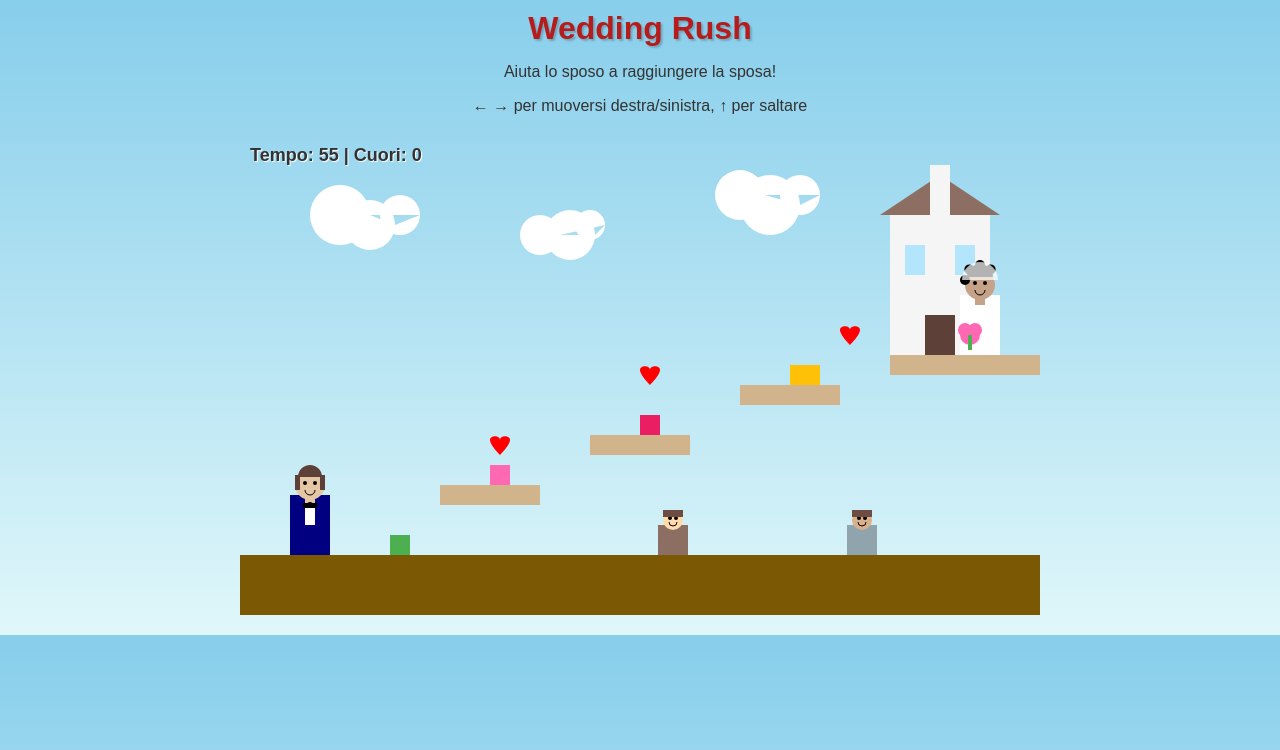
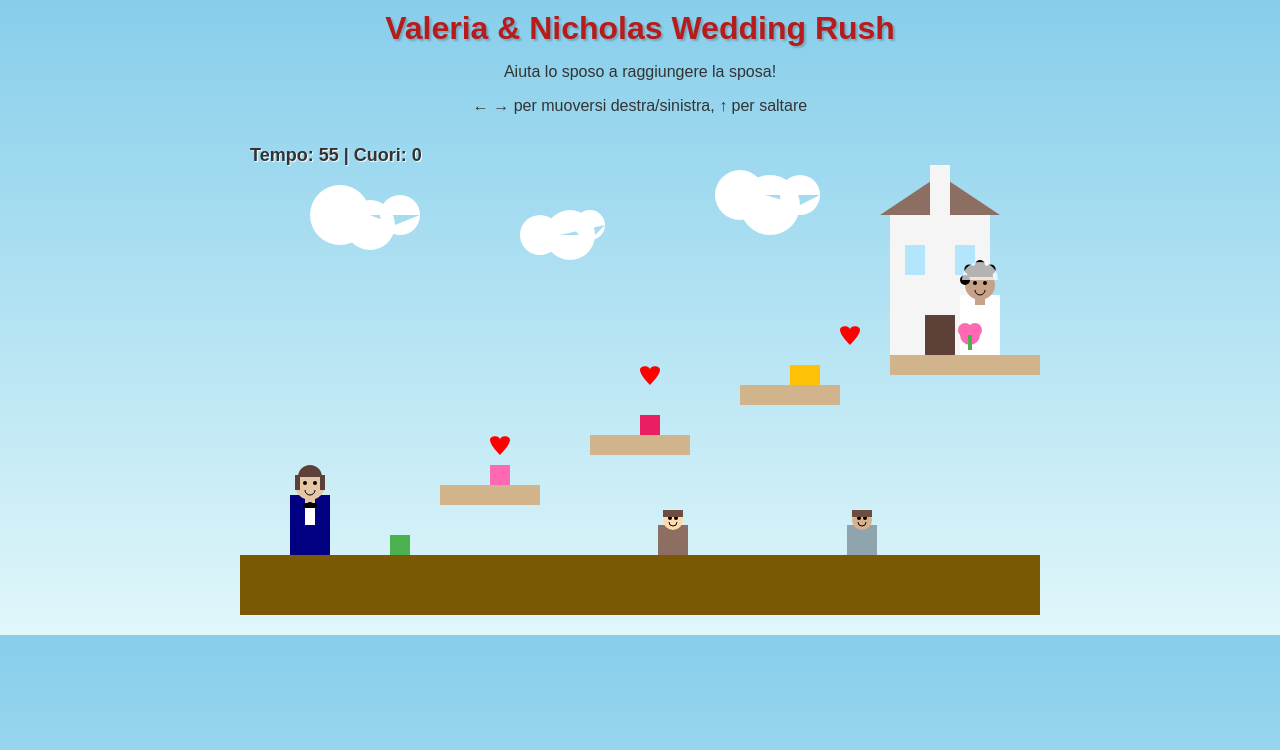
Before and after one commit to nicholasnisopoli/nicholasnisopoli.github.io, a plain HTML site: page index.html in a window 1280 px wide. Drawn offline with Linux system fonts and the light colour scheme.

Commit message:
Update index.html

```diff
--- a/index.html
+++ b/index.html
@@ -45,7 +45,7 @@
     </style>
 </head>
 <body>
-    <h1>Wedding Rush</h1>
+    <h1>Valeria & Nicholas Wedding Rush</h1>
     <div id="instructions">
         <p>Aiuta lo sposo a raggiungere la sposa!</p>
         <p>← → per muoversi destra/sinistra, ↑ per saltare</p>
```
